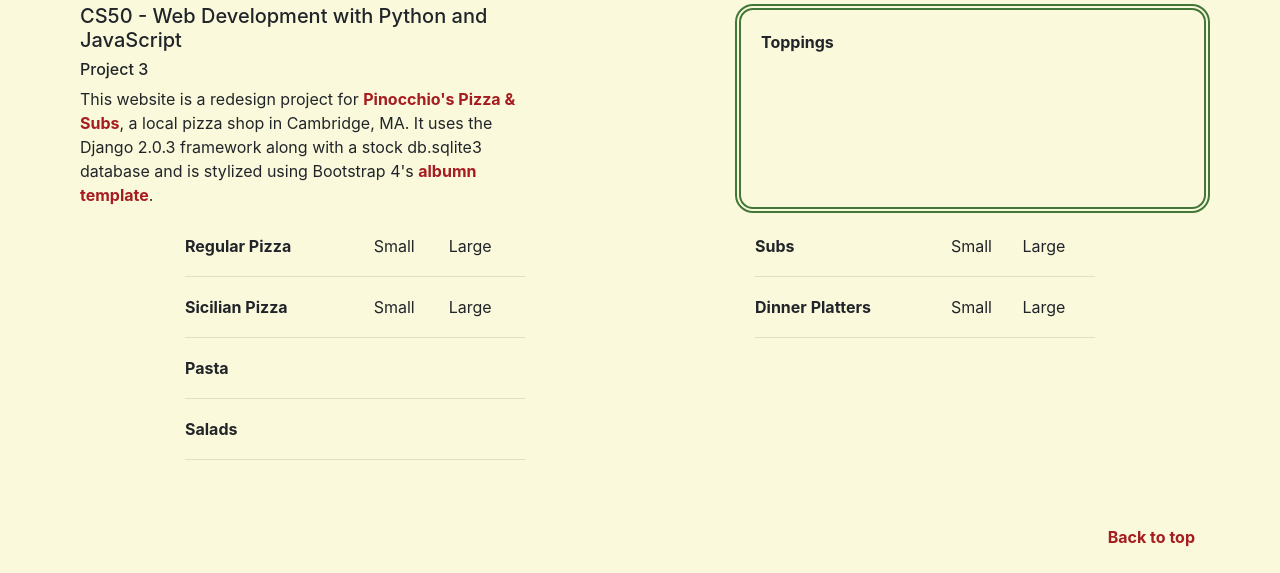
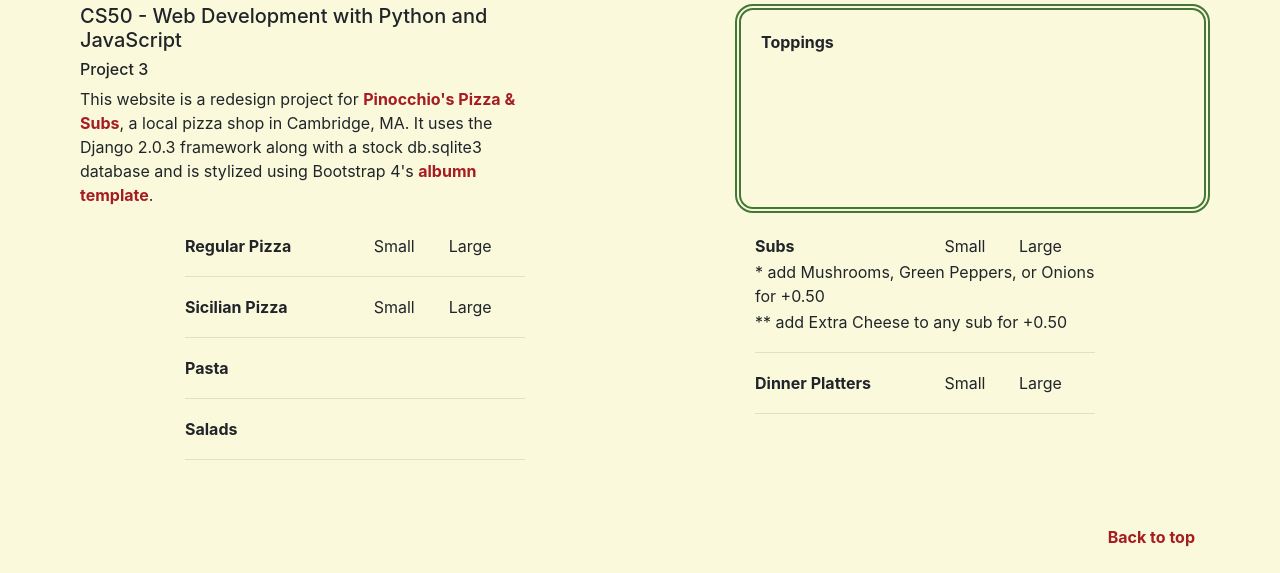
Before and after one commit to frealis/Project3-Django-Pizza-Menu, a Django app: page /login in a window 1280 px wide. Shown: the part 573-1146 px from the top of the page. Run offline with Django 3.2, Linux system fonts and the light colour scheme; data that the repository does not hold is empty; some libraries are stand-ins or nearby versions.

Commit message:
Place sub extras in the sub section on login.html menu

```diff
--- a/orders/static/orders/js/login.js
+++ b/orders/static/orders/js/login.js
@@ -110,14 +110,8 @@ document.addEventListener('DOMContentLoaded', function() {
   const storage_extras = storage.getAttribute('data-storage_extras');
   const storage_toppings = storage.getAttribute('data-storage_toppings');
 
-  // Parse the storage_extras & storage_toppings strings and grab the names of
-  // the individual extras & toppings, then insert them into the DOM as csv
-  // strings (0 is falsey).
-  extras = JSON.parse(storage_extras);
-  extras.forEach(i => {
-    extra = i['fields']['item'];
-    document.querySelector('.login-extras').innerHTML += (extras.indexOf(i) ? ', ' : '') + extra;
-  })
+  // Parse the storage_toppings string and grab the names of the individual
+  // extras & toppings, then insert them into the DOM as csv strings (0 is falsey).
   toppings = JSON.parse(storage_toppings);
   toppings.forEach(i => {
     topping = i['fields']['item'];
--- a/orders/templates/orders/login.html
+++ b/orders/templates/orders/login.html
@@ -86,7 +86,7 @@
     <div class="col-md-5 ml-md-auto login-toppings-background">
       <strong>Toppings</strong>
       <div class="login-toppings"></div>
-      <div class="login-extras"></div>
+      <!-- <div class="login-extras"></div> -->
     </div>
   </div>
 
@@ -175,12 +175,18 @@
           <td>Large</td>
         </tr>
         {% for item in menu %}
-          {% if item.group == 'Subs' and item.item != 'Sausage, Peppers & Onions' %}
+          {% if item.group == 'Subs' and item.item != 'Sausage, Peppers & Onions' and item.item != 'Steak + Cheese' %}
           <tr id="{{ item.group }} + {{ item.item }}">
               <td>{{ item.item }}</td>
               <td>{{ item.price_sm }}</td>
               <td>{{ item.price_lg }} </td>
             </tr>
+          {% elif item.group == 'Subs' and item.item == 'Steak + Cheese' %}
+          <tr id="{{ item.group }} + {{ item.item }}">
+            <td>{{ item.item }} *</td>
+            <td>{{ item.price_sm }}</td>
+            <td>{{ item.price_lg }} </td>
+          </tr>
           {% elif item.group == 'Subs' and item.item == 'Sausage, Peppers & Onions' %}
             <tr id="{{ item.group }} + {{ item.item }}">
               <td>{{ item.item }}</td>
@@ -189,6 +195,12 @@
             </tr>
           {% endif %}
         {% endfor %}
+        <tr>
+          <td colspan=3>* add Mushrooms, Green Peppers, or Onions for +0.50</td>
+        </tr>
+        <tr>
+          <td colspan=3>** add Extra Cheese to any sub for +0.50</td>
+        </tr>
 
         <tr><td colspan=3><hr></td></tr>
 
```
